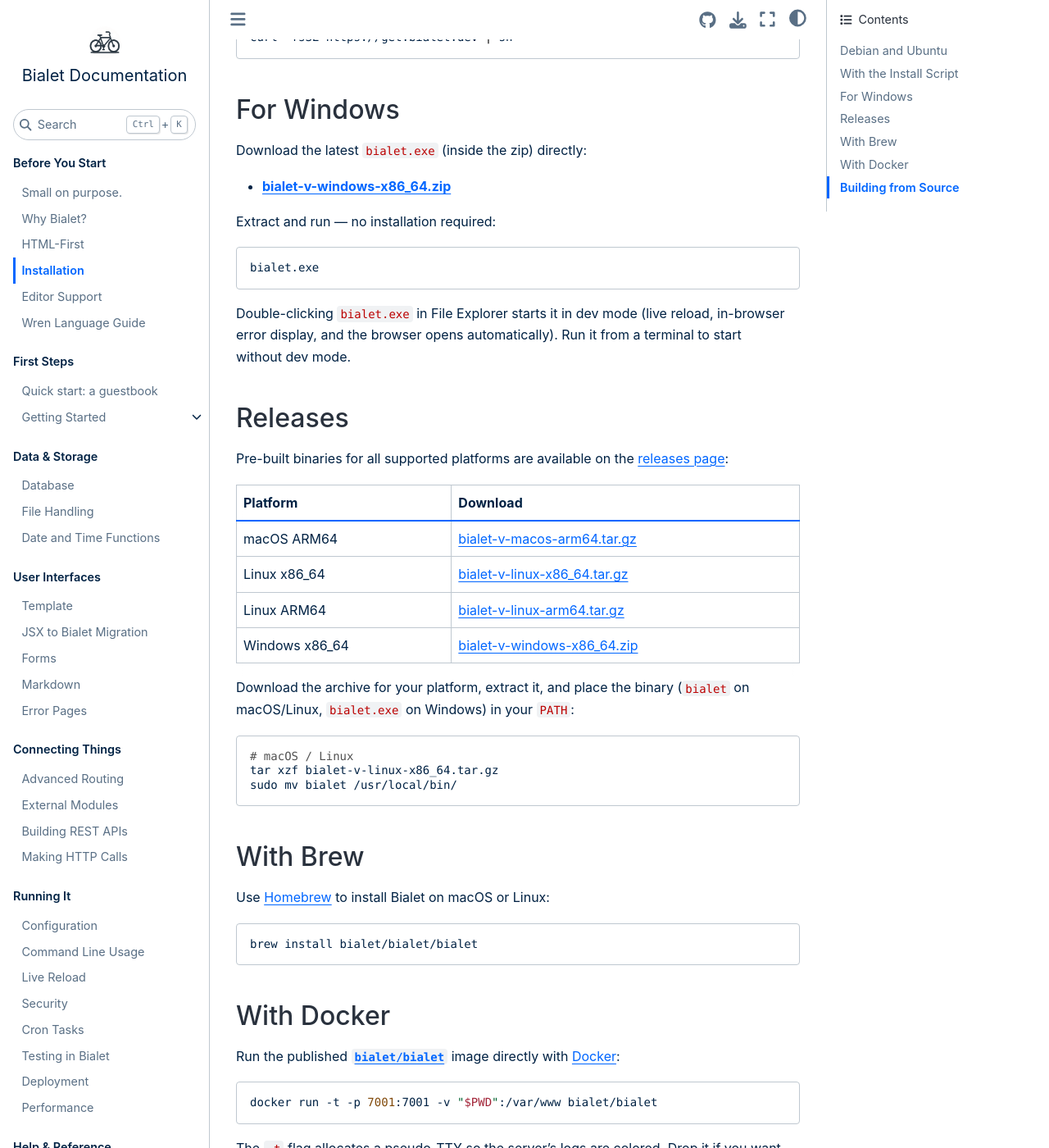
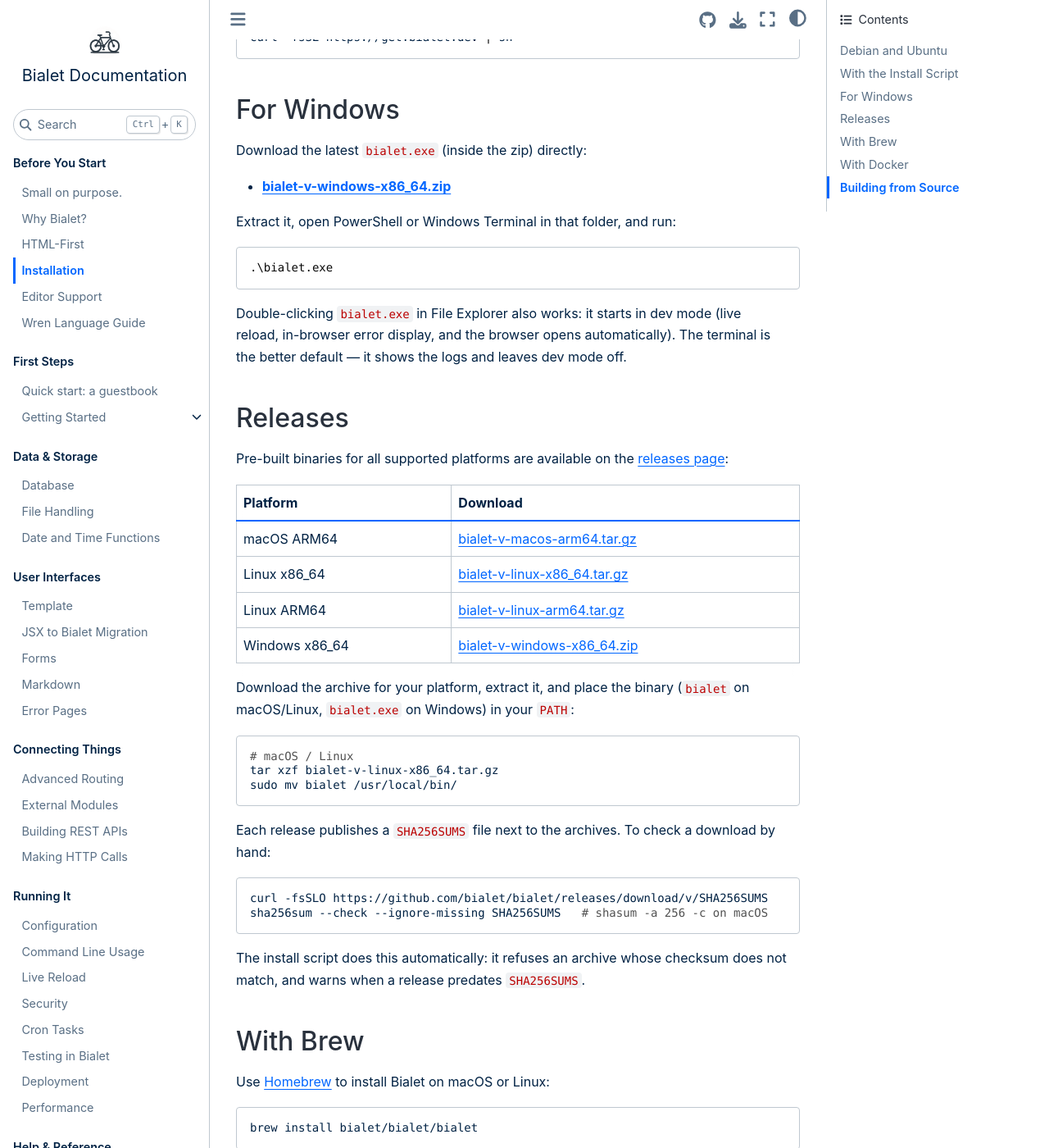
Before and after one commit to bialet/bialet, a Sphinx documentation site: the page built from docs/installation.md, in a window 1280 px wide and 1400 px high, scrolled down 931 px. Shown: the whole window at 82% size. Built offline with Sphinx 7.4.7 and the Sphinx Book theme 1.1.4, drawn with Linux system fonts in a browser that asks for light colours; the version number could not be read and is left out.

Commit message:
build(release): publish SHA256SUMS and verify them in the installer

````diff
--- a/docs/installation.md
+++ b/docs/installation.md
@@ -46,15 +46,15 @@
 
 - **[bialet-{{release_tag}}-windows-x86_64.zip]({{release_windows_url}})**
 
-Extract and run — no installation required:
+Extract it, open PowerShell or Windows Terminal in that folder, and run:
 
-```bash
-bialet.exe
+```powershell
+.\bialet.exe
 ```
 
-Double-clicking `bialet.exe` in File Explorer starts it in dev mode (live
-reload, in-browser error display, and the browser opens automatically). Run it
-from a terminal to start without dev mode.
+Double-clicking `bialet.exe` in File Explorer also works: it starts in dev mode
+(live reload, in-browser error display, and the browser opens automatically).
+The terminal is the better default — it shows the logs and leaves dev mode off.
 
 ## Releases
 
@@ -76,6 +76,17 @@
 tar xzf bialet-{{release_tag}}-linux-x86_64.tar.gz
 sudo mv bialet /usr/local/bin/
 ```
+
+Each release publishes a `SHA256SUMS` file next to the archives. To check a
+download by hand:
+
+```bash
+curl -fsSLO https://github.com/bialet/bialet/releases/download/{{release_tag}}/SHA256SUMS
+sha256sum --check --ignore-missing SHA256SUMS   # shasum -a 256 -c on macOS
+```
+
+The install script does this automatically: it refuses an archive whose
+checksum does not match, and warns when a release predates `SHA256SUMS`.
 
 ## With Brew
 
````
Also changed, not shown: 2 other files.
